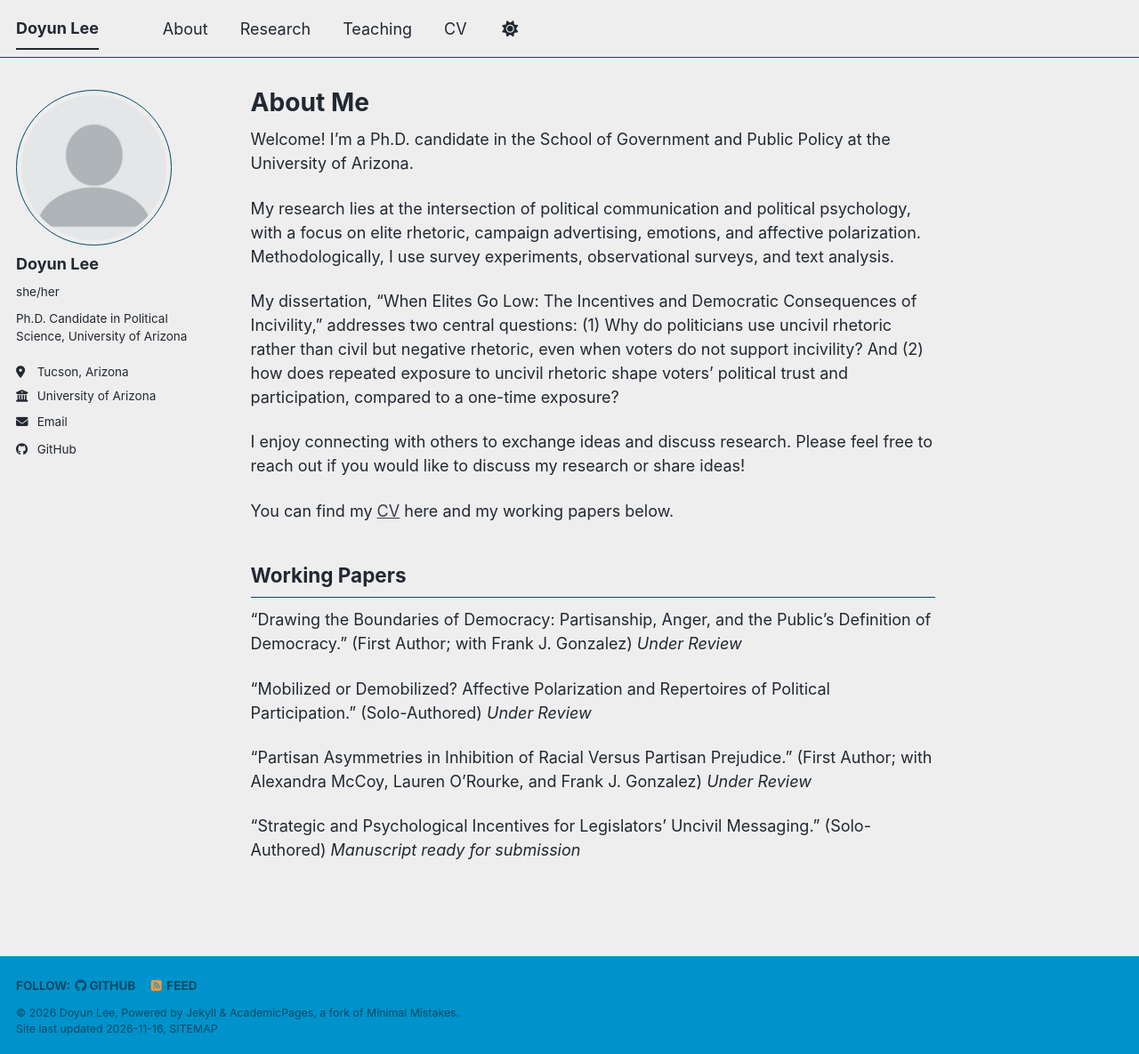
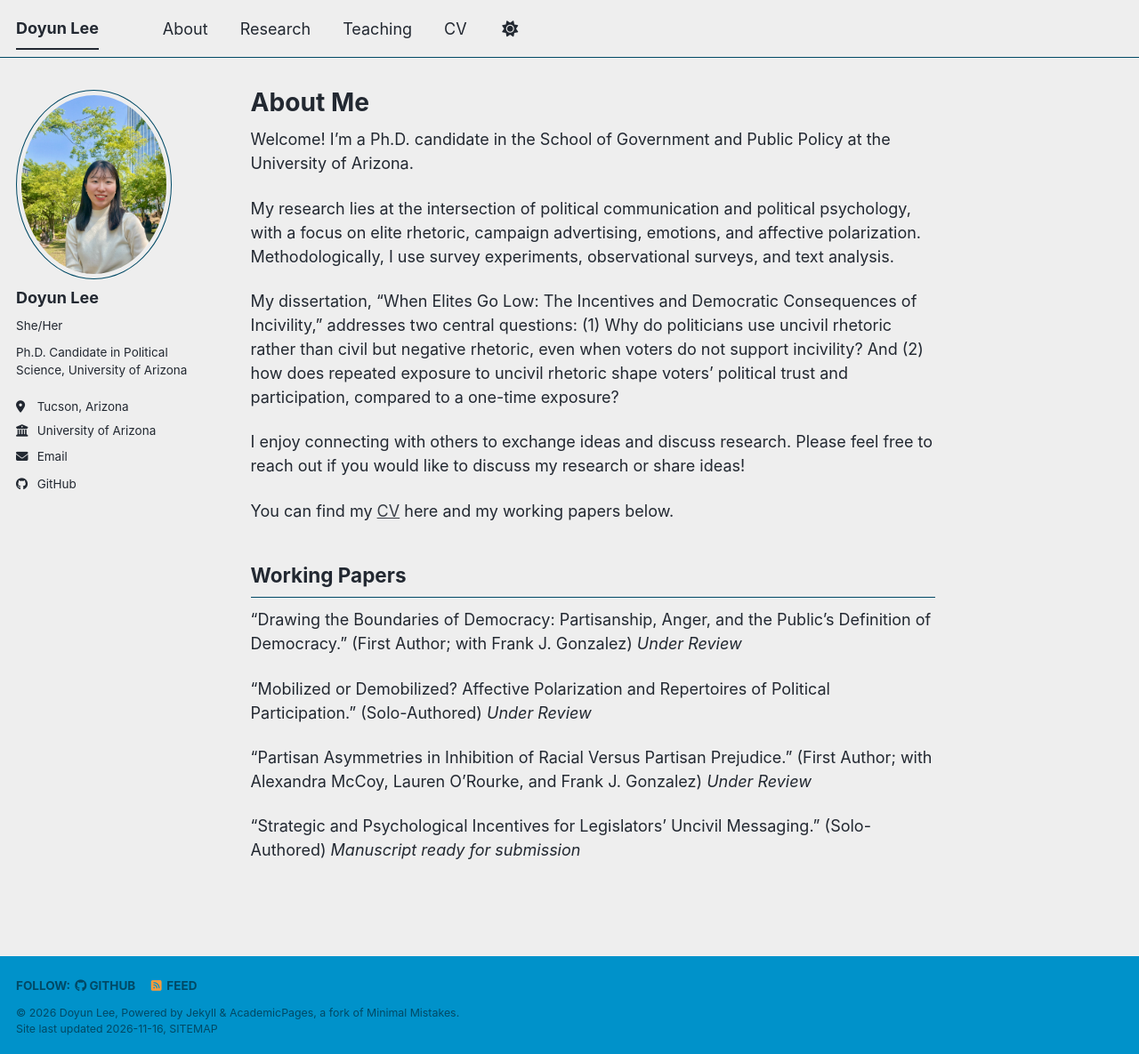
Before and after one commit to doyunlee1/doyunlee1.github.io, a Jekyll site: the page built from _pages/about.md, in a window 1280 px wide and 1185 px high. Shown: the whole window at 89% size. Built offline with Jekyll 4.4.1, drawn with Linux system fonts in a browser that asks for light colours; a script bundle is joined from its source files by our own code; a style sheet for code colours, icons or effects is not loaded.

Commit message:
Update _config.yml

```diff
--- a/_config.yml
+++ b/_config.yml
@@ -23,9 +23,9 @@ repository               : "doyunlee1.github.io"
 #               Additional customization can be done by editing /_includes/author-profile.html
 author:
   # Biographic information
-  avatar           : "profile.png"
+  avatar           : "profile.jpeg"
   name             : "Doyun Lee"
-  pronouns         : "she/her"
+  pronouns         : "She/Her"
   bio              : "Ph.D. Candidate in Political Science, University of Arizona"
   location         : "Tucson, Arizona"
   employer         : "University of Arizona"
```
